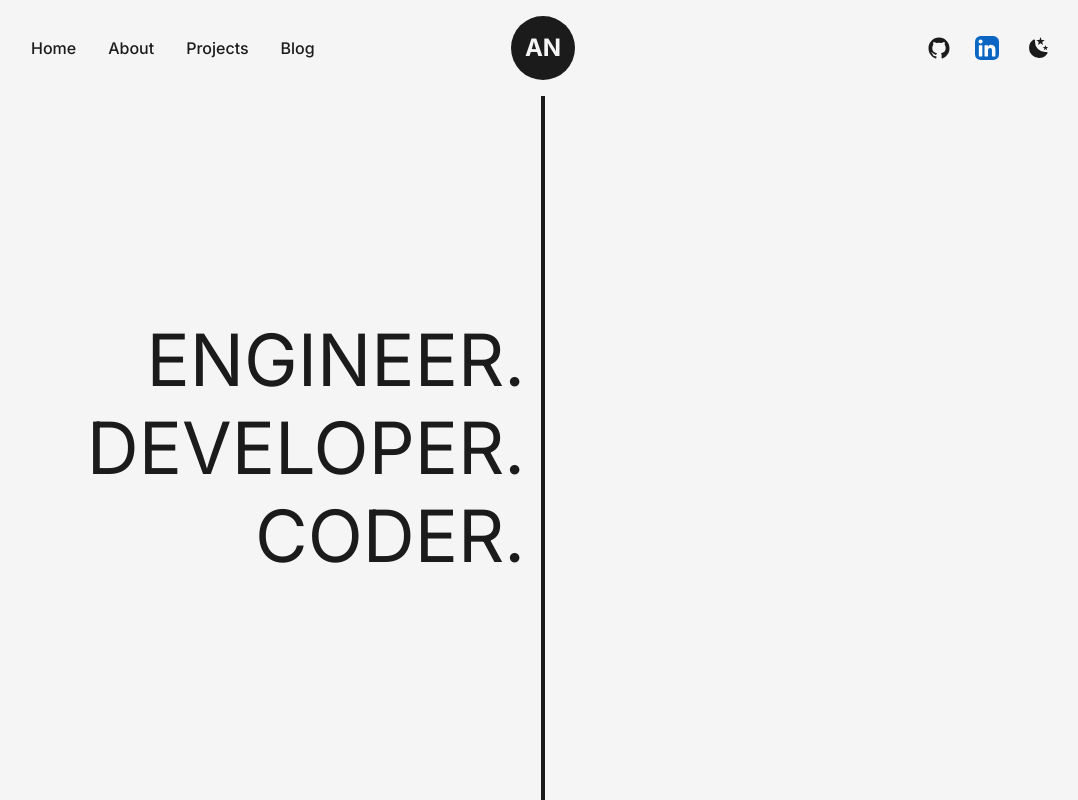
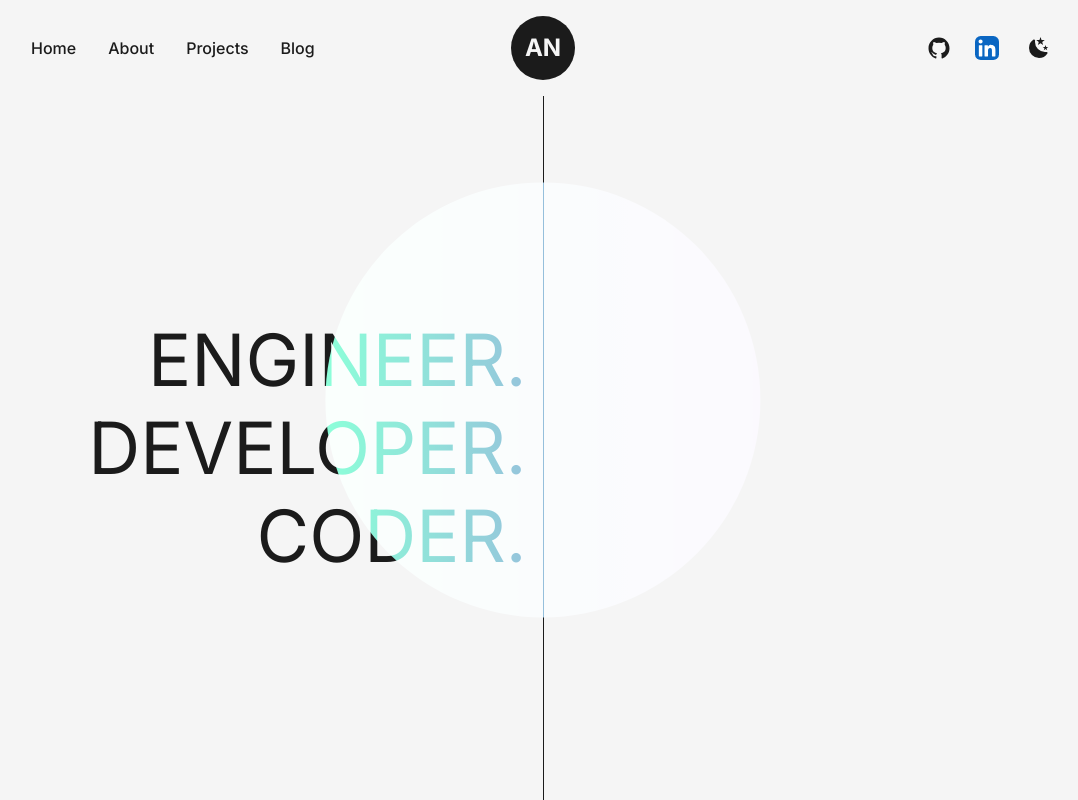
Before and after one commit to noobiecoder1942/portfolio, a Next.js app: page / in a window 1280 px wide. Shown: the whole page, without its empty margins (97-1175 px from the left). Built offline with nearby package versions, Linux system fonts and the light colour scheme.

Commit message:
Added cursor glow effect

```diff
--- /dev/null
+++ b/src/components/home/GlowBlob.jsx
@@ -0,0 +1,53 @@
+import React, { useEffect, useRef } from 'react';
+
+const GlowBlob = () => {
+  const blobRef = useRef(null);
+
+  useEffect(() => {
+    const handlePointerMove = (event) => {
+      const { clientX, clientY } = event;
+
+      if (blobRef.current) {
+        blobRef.current.animate({
+          left: `${clientX}px`,
+          top: `${clientY}px`
+        }, { duration: 3000, fill: 'forwards' });
+      }
+    };
+
+    const contentElement = document.getElementById('highlight-content');
+
+    if (contentElement) {
+        contentElement.addEventListener('pointermove', handlePointerMove);
+    }
+
+    return () => {
+      if (contentElement) {
+        contentElement.removeEventListener('pointermove', handlePointerMove);
+      }
+    };
+  }, []);
+
+  return (
+    <div
+      ref={blobRef}
+      style={{
+        position: 'absolute',
+        aspectRatio: '1',
+        left: '50%',
+        top: '50%',
+        height: '34vmax',
+        backgroundColor: 'white',
+        background: 'linear-gradient(to right, aquamarine, mediumpurple)',
+        animation: 'rotate(20s, infinite)',
+        borderRadius: '50%',
+        // pointerEvents: 'none',
+        aspectRatio: '1',
+        mixBlendMode: 'screen',
+        transform: 'translate(-50%, -50%)',
+      }}
+    ></div>
+  );
+};
+
+export default GlowBlob;
--- a/src/components/home/Hero.jsx
+++ b/src/components/home/Hero.jsx
@@ -10,7 +10,7 @@ const Hero = () => {
       <div className="flex flex-1 items-center justify-end h-full">
         <HighlightContent />
       </div>
-      <div className="bg-dark dark:bg-light w-1"></div>
+      <div className="bg-dark dark:bg-light w-[1px] h-full"></div>
       <div className="flex flex-1 items-center h-full">
         <SecondaryContent />
       </div>
--- a/src/components/home/HighlightContent.jsx
+++ b/src/components/home/HighlightContent.jsx
@@ -1,6 +1,7 @@
 "use client";
 
 import React, { useRef, useEffect } from 'react'
+import GlowBlob from './GlowBlob';
 
 const letters = "ABCDEFGHIJKLMNOPQRSTUVWXYZ";
 
@@ -47,15 +48,16 @@ const HighlightContent = () => {
 
         // Cleanup event listeners on component unmount
         return () => {
-        //   if (ContentElement) {
-        //     ContentElement.removeEventListener('mouseover', handleMouseOver);
-        //   }
+          if (ContentElement) {
+            ContentElement.removeEventListener('mouseover', handleMouseOver);
+          }
         };
       }, []);
 
 
   return (
-    <div ref={contentRef} className="flex-1 p-4 flex flex-col justify-center items-end">
+    <div ref={contentRef} id="highlight-content" className="flex-1 p-4 flex flex-col justify-center items-end">
+        <GlowBlob />
         <span ref={engineerRef} data-value="ENGINEER." className="mb-2 text-7xl">ENGINEER.</span>
         <span ref={developerRef} data-value="DEVELOPER." className="mb-2 mt-2 text-7xl">DEVELOPER.</span>
         <span ref={coderRef} data-value="CODER." className="mt-2 text-7xl">CODER.</span>
```
